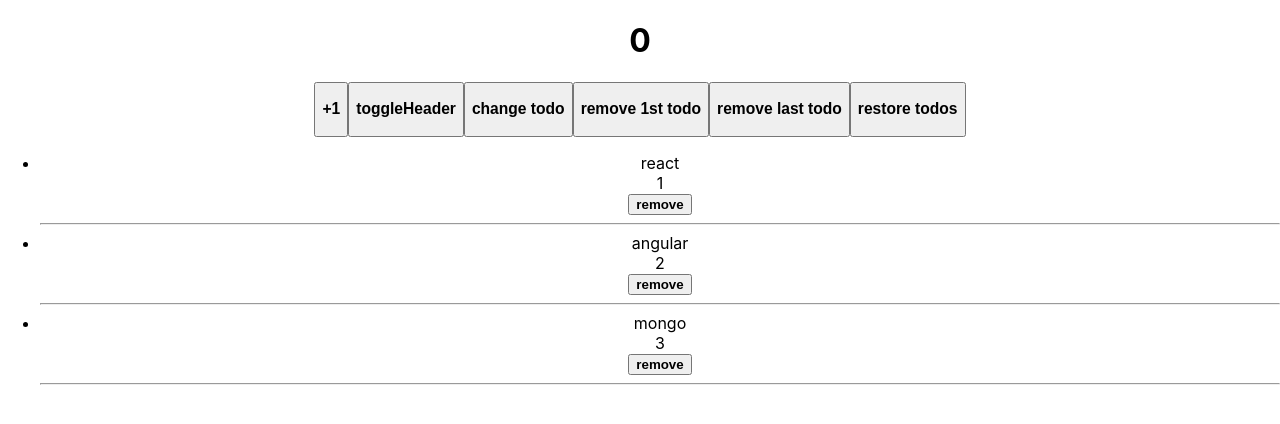
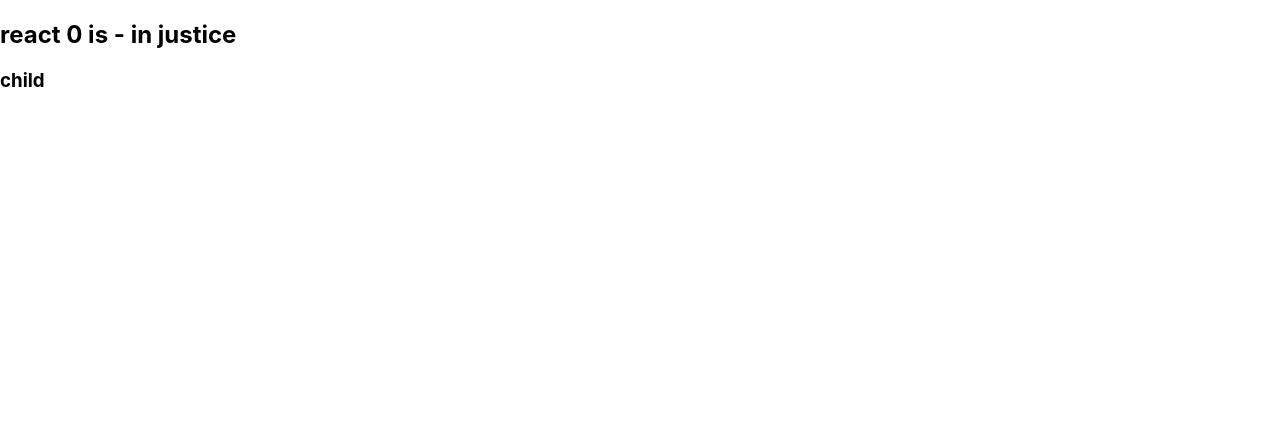
Before and after one commit to andrey-kupets/react_trainings2, a React (Create React App) app in the folder react_trainings/: page / in a window 1280 px wide. Shown: the top 424 px of the page. Built offline with nearby package versions, Linux system fonts and the light colour scheme.

Commit message:
lifecycle in classes

```diff
--- a/react_trainings/src/App.js
+++ b/react_trainings/src/App.js
@@ -1,174 +1,230 @@
-import React, {useEffect, useState} from "react";
+import React, {Component, useEffect, useState} from "react";
 import logo from './logo.svg';
 import './App.css';
 
-const Header = ({counter}) => {
-    console.log('rerender child');
-    return <h1>{counter}</h1>;
-};
+// 1. state
+// const Header = ({counter}) => {
+//     console.log('rerender child');
+//     return <h1>{counter}</h1>;
+// };
+//
+// const TodoItem = ({todo, remove}) => (
+//     <div>
+//         {todo.title} <br/>
+//         {todo.content} <br/>
+//         <button onClick={remove}><b>remove</b></button>
+//         <hr/>
+//     </div>
+// );
+//
+// function App() {
+//   console.log('rerender parent');
+//
+//   // const [ counter, setCounter ] = useState(0);
+//   // const [ headerVisibility, setHeaderVisibility ] = useState(true);
+//   // const [ todos, setTodos ] = useState([
+//   //     {id: 1, title: 'react', content: 'text'},
+//   //     {id: 2, title: 'angular', content: 'text'},
+//   //     {id: 3, title: 'mongo', content: 'text'}]);
+//
+//   const [ state, setState ] = useState({
+//       counter: 0,
+//       headerVisibility: true,
+//       todos: [
+//           {id: 1, title: 'react', content: '1'},
+//           {id: 2, title: 'angular', content: '2'},
+//           {id: 3, title: 'mongo', content: '3'}],
+//       itemsToHide: [],
+//   });
+//
+//   const countHandler = () => {
+//     setState( {
+//         // для сложных стейтов (стейт - объект)
+//         // если не копировать стейт, то тогда мы перезапишем ВЕСЬ стейт (все его поля) на то, что влаживаем
+//         // т.е. в данном случае весь объект - перезапишется только на его часть (одно поле)
+//         ...state,
+//         counter: state.counter + 1
+//     });
+//     console.log(state.counter + 1);
+//   };
+//
+//   const toggleHandler = () => {
+//     setState({
+//         ...state,
+//         headerVisibility: !state.headerVisibility
+//     });
+//   };
+//
+//   const changeTodo = () => {
+//     const newArr = [...state.todos];
+//     newArr[0] = {
+//         id: newArr[0].id,
+//         title: Math.random(),
+//         content: Math.random()
+//     };
+//     setState({
+//         ...state,
+//         todos: newArr
+//     });
+//     // if ref on initialState isn't changed - NO RENDER - so we copy by ...
+//       // or in that way:
+//       // setTodos([...todos])
+//       // todos = [todos[0], todos[1]];
+//     //   todos[1] = Math.random();+-
+//     //   setTodos(todos);
+//   };
+//
+//   // const removeFirst = () => {
+//   //     // setState({
+//   //     //     ...state,
+//   //     //   todos: state.todos.filter((todo, index ) => index !== 0)
+//   //     // })
+//   //     const newArr = [...state.todos];
+//   //     newArr.shift();
+//   //     setState({
+//   //         ...state,
+//   //         todos: newArr
+//   //     })
+//   // };
+//   //
+//   // const removeLast = () => {
+//   //     const newArr = [...state.todos];
+//   //     newArr.pop();
+//   //     setState({
+//   //         ...state,
+//   //         // todos: state.todos.filter((todo, index ) => index !== state.todos.length - 1)
+//   //         todos: newArr
+//   //     })
+//   // }
+//
+//   // const removeTodoItem = (todoItem) => {
+//   //     if (todoItem !== 'first' && todoItem !== 'last') return;
+//   //     const newArr = [...state.todos];
+//   //     // todoItem === 'first' && newArr.shift();
+//   //     // todoItem === 'last' && newArr.pop();
+//   //     todoItem === 'first' ? newArr.shift() : newArr.pop();
+//   //     // если в параметрах слайса указан [], то происходит поверхностная копия,
+//   //     // и всё равно, что в этот массив влаживать
+//   //     // const  newArr = [...state.todos].slice('first' ? [0, 1] : [[...state.todos].length, [...state.todos].length - 1]);
+//   //     // todoItem === 'first' ? newArr.shift() : newArr.pop();
+//   //
+//   //     setState({
+//   //         ...state,
+//   //         todos: newArr
+//   //     });
+//   // };
+//
+//   const filteredArr = [...state.todos].filter(todo => !state.itemsToHide.includes(todo.id));
+//
+//   const removeTodoItem = (itemForRemoving) => {
+//       const itemToRemove = itemForRemoving === 'first' ? filteredArr[0] : filteredArr[filteredArr.length-1];
+//       // if (filteredArr.length === 0) return;
+//       if (!itemToRemove) return;
+//       setState({
+//           ...state,
+//           itemsToHide: [...state.itemsToHide, itemToRemove.id]
+//       });
+//   };
+//
+//   // const removeTodo = (id) => {
+//   //     setState({
+//   //         ...state,
+//   //         todos: state.todos.filter(todo => todo.id !== id)
+//   //     })
+//   // };
+//
+//     const removeTodo2 = (itemForRemoving) => {
+//         // const itemToRemove = itemForRemoving === 'first' ? filteredArr[0] : filteredArr[filteredArr.length-1];
+//         // if (filteredArr.length === 0) return;
+//         if (!itemForRemoving) return;
+//         setState({
+//             ...state,
+//             itemsToHide: [...state.itemsToHide, itemForRemoving.id]
+//         });
+//     };
+//
+//   const restoreTodos = () => {
+//       setState({
+//           ...state,
+//           // todos: [ // hardcode
+//           //     {id: 1, title: 'react', content: '1'},
+//           //     {id: 2, title: 'angular', content: '2'},
+//           //     {id: 3, title: 'mongo', content: '3'}]
+//           itemsToHide: []
+//       })
+//   };
+//
+//   const { counter, headerVisibility, todos } = state;
+//   return (
+//     <div className="App">
+//       {headerVisibility && <Header counter={counter}/>}
+//       <button onClick={countHandler}><h3>+1</h3></button>
+//       <button onClick={toggleHandler}><h3>toggleHeader</h3></button>
+//       <button onClick={changeTodo}><h3>change todo</h3></button>
+//       <button onClick={() => removeTodoItem('first')}><h3>remove 1st todo</h3></button>
+//       <button onClick={() => removeTodoItem('last')}><h3>remove last todo</h3></button>
+//       <button onClick={restoreTodos}><h3>restore todos</h3></button>
+//       <ul>
+//           {/*{filteredArr.map(todo => <li key={todo.id}><TodoItem todo={todo} remove={() => removeTodo(todo.id)}/></li>)}*/}
+//           {filteredArr.map(todo => <li key={todo.id}><TodoItem todo={todo} remove={() => removeTodo2(todo)}/></li>)}
+//       </ul>
+//     </div>
+//   );
+// };
 
-const TodoItem = ({todo, remove}) => (
-    <div>
-        {todo.title} <br/>
-        {todo.content} <br/>
-        <button onClick={remove}><b>remove</b></button>
-        <hr/>
-    </div>
-);
+//2. componentDidMount, DidUpdate, WillUnmount
+// useEffect
 
-function App() {
-  console.log('rerender parent');
+class Child extends Component {
+    componentDidMount() {
+        console.log('child mount');
+    }
 
-  // const [ counter, setCounter ] = useState(0);
-  // const [ headerVisibility, setHeaderVisibility ] = useState(true);
-  // const [ todos, setTodos ] = useState([
-  //     {id: 1, title: 'react', content: 'text'},
-  //     {id: 2, title: 'angular', content: 'text'},
-  //     {id: 3, title: 'mongo', content: 'text'}]);
+    componentWillUnmount() {
+        console.log('no child render more');
+    }
 
-  const [ state, setState ] = useState({
-      counter: 0,
-      headerVisibility: true,
-      todos: [
-          {id: 1, title: 'react', content: '1'},
-          {id: 2, title: 'angular', content: '2'},
-          {id: 3, title: 'mongo', content: '3'}],
-      itemsToHide: [],
-  });
+    render() {
+        return (
+            <>
+                <h3>child</h3>
+            </>
+        );
+    }
+}
 
-  const countHandler = () => {
-    setState( {
-        // для сложных стейтов (стейт - объект)
-        // если не копировать стейт, то тогда мы перезапишем ВЕСЬ стейт (все его поля) на то, что влаживаем
-        // т.е. в данном случае весь объект - перезапишется только на его часть (одно поле)
-        ...state,
-        counter: state.counter + 1
-    });
-    console.log(state.counter + 1);
-  };
+class App extends Component {
+    state = {counter: 0};
+    intervalId;
 
-  const toggleHandler = () => {
-    setState({
-        ...state,
-        headerVisibility: !state.headerVisibility
-    });
-  };
+    inc = () => {
+        // this.state.counter++;
+        this.setState({counter: ++this.state.counter});
+        console.log(this.state.counter)
+    }
+    componentDidMount() {
+        this.intervalId = setInterval(() => {
+            console.log('justice', this.intervalId);
+        }, 2000)
 
-  const changeTodo = () => {
-    const newArr = [...state.todos];
-    newArr[0] = {
-        id: newArr[0].id,
-        title: Math.random(),
-        content: Math.random()
-    };
-    setState({
-        ...state,
-        todos: newArr
-    });
-    // if ref on initialState isn't changed - NO RENDER - so we copy by ...
-      // or in that way:
-      // setTodos([...todos])
-      // todos = [todos[0], todos[1]];
-    //   todos[1] = Math.random();+-
-    //   setTodos(todos);
-  };
+        console.log(this.intervalId);
+    }
 
-  // const removeFirst = () => {
-  //     // setState({
-  //     //     ...state,
-  //     //   todos: state.todos.filter((todo, index ) => index !== 0)
-  //     // })
-  //     const newArr = [...state.todos];
-  //     newArr.shift();
-  //     setState({
-  //         ...state,
-  //         todos: newArr
-  //     })
-  // };
-  //
-  // const removeLast = () => {
-  //     const newArr = [...state.todos];
-  //     newArr.pop();
-  //     setState({
-  //         ...state,
-  //         // todos: state.todos.filter((todo, index ) => index !== state.todos.length - 1)
-  //         todos: newArr
-  //     })
-  // }
+    componentDidUpdate(prevProps, prevState, snapshot) {
+        console.log('state is updated');
+    }
 
-  // const removeTodoItem = (todoItem) => {
-  //     if (todoItem !== 'first' && todoItem !== 'last') return;
-  //     const newArr = [...state.todos];
-  //     // todoItem === 'first' && newArr.shift();
-  //     // todoItem === 'last' && newArr.pop();
-  //     todoItem === 'first' ? newArr.shift() : newArr.pop();
-  //     // если в параметрах слайса указан [], то происходит поверхностная копия,
-  //     // и всё равно, что в этот массив влаживать
-  //     // const  newArr = [...state.todos].slice('first' ? [0, 1] : [[...state.todos].length, [...state.todos].length - 1]);
-  //     // todoItem === 'first' ? newArr.shift() : newArr.pop();
-  //
-  //     setState({
-  //         ...state,
-  //         todos: newArr
-  //     });
-  // };
 
-  const filteredArr = [...state.todos].filter(todo => !state.itemsToHide.includes(todo.id));
 
-  const removeTodoItem = (itemForRemoving) => {
-      const itemToRemove = itemForRemoving === 'first' ? filteredArr[0] : filteredArr[filteredArr.length-1];
-      // if (filteredArr.length === 0) return;
-      if (!itemToRemove) return;
-      setState({
-          ...state,
-          itemsToHide: [...state.itemsToHide, itemToRemove.id]
-      });
-  };
+    render() {
+        return (
+            <>
+                <h2 onClick={this.inc}>react {this.state.counter} is - in justice</h2>
+                {this.state.counter < 3 && <Child/>}
 
-  // const removeTodo = (id) => {
-  //     setState({
-  //         ...state,
-  //         todos: state.todos.filter(todo => todo.id !== id)
-  //     })
-  // };
-
-    const removeTodo2 = (itemForRemoving) => {
-        // const itemToRemove = itemForRemoving === 'first' ? filteredArr[0] : filteredArr[filteredArr.length-1];
-        // if (filteredArr.length === 0) return;
-        if (!itemForRemoving) return;
-        setState({
-            ...state,
-            itemsToHide: [...state.itemsToHide, itemForRemoving.id]
-        });
-    };
-
-  const restoreTodos = () => {
-      setState({
-          ...state,
-          // todos: [ // hardcode
-          //     {id: 1, title: 'react', content: '1'},
-          //     {id: 2, title: 'angular', content: '2'},
-          //     {id: 3, title: 'mongo', content: '3'}]
-          itemsToHide: []
-      })
-  };
-
-  const { counter, headerVisibility, todos } = state;
-  return (
-    <div className="App">
-      {headerVisibility && <Header counter={counter}/>}
-      <button onClick={countHandler}><h3>+1</h3></button>
-      <button onClick={toggleHandler}><h3>toggleHeader</h3></button>
-      <button onClick={changeTodo}><h3>change todo</h3></button>
-      <button onClick={() => removeTodoItem('first')}><h3>remove 1st todo</h3></button>
-      <button onClick={() => removeTodoItem('last')}><h3>remove last todo</h3></button>
-      <button onClick={restoreTodos}><h3>restore todos</h3></button>
-      <ul>
-          {/*{filteredArr.map(todo => <li key={todo.id}><TodoItem todo={todo} remove={() => removeTodo(todo.id)}/></li>)}*/}
-          {filteredArr.map(todo => <li key={todo.id}><TodoItem todo={todo} remove={() => removeTodo2(todo)}/></li>)}
-      </ul>
-    </div>
-  );
-};
+            </>
+        );
+    }
+}
 
 export default App;
```
